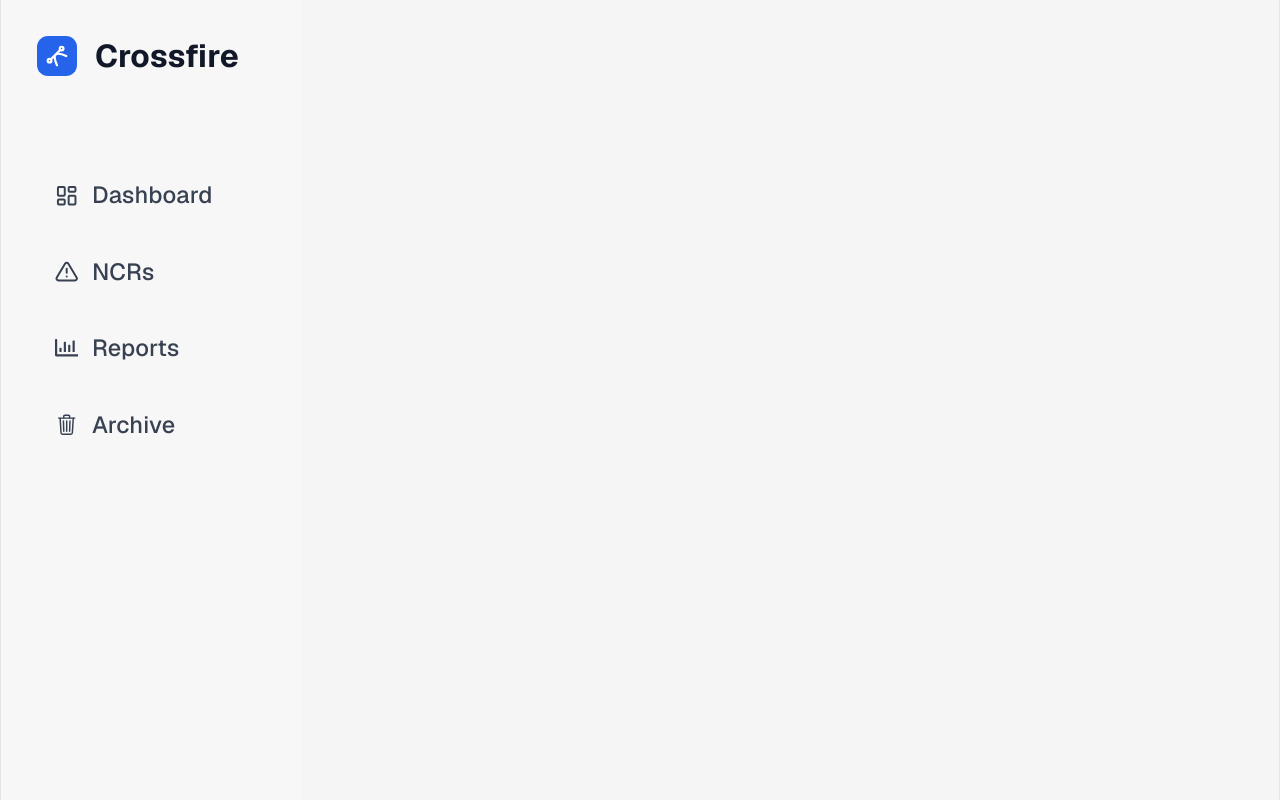
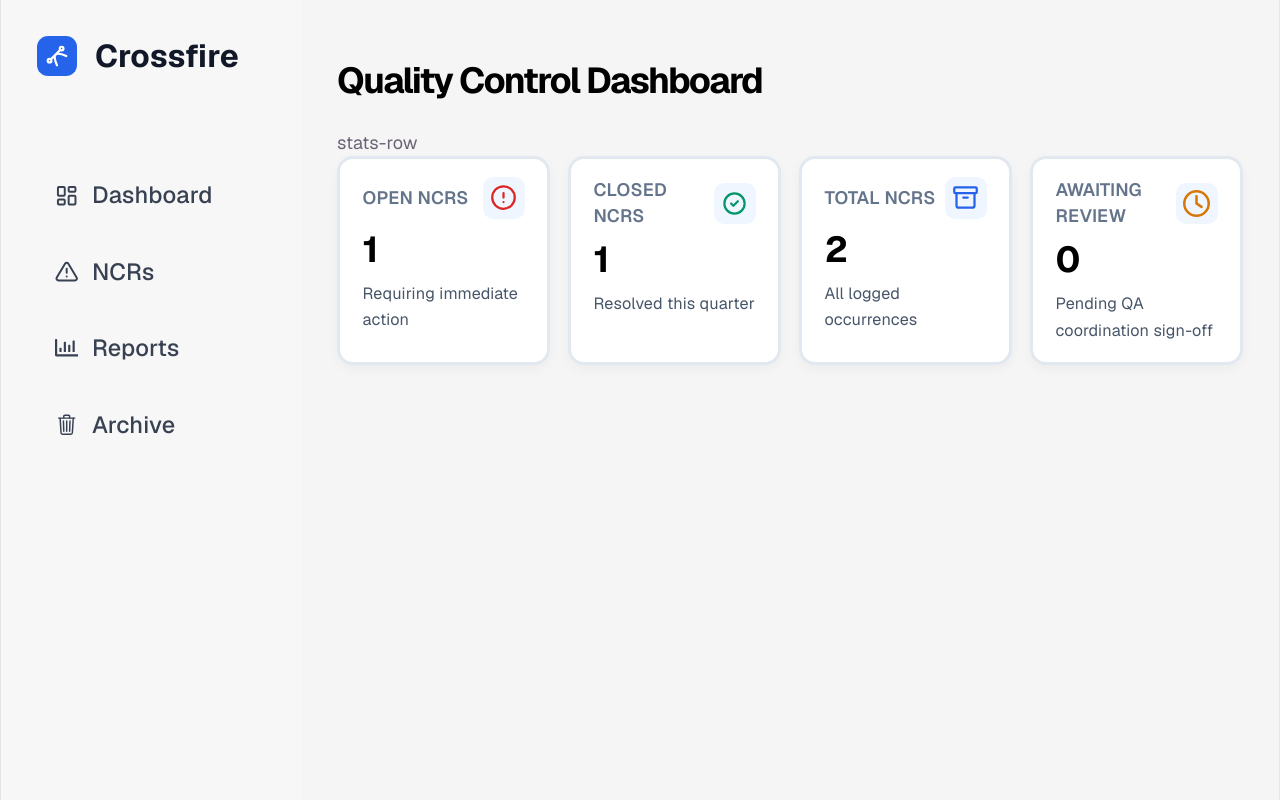
Before and after one commit to smutrux/prog1180, a React (Vite) app: page / in a window 1280 px wide. Built offline with nearby package versions, Linux system fonts and the light colour scheme.

Commit message:
fixed routing

```diff
--- a/src/App.tsx
+++ b/src/App.tsx
@@ -15,6 +15,7 @@ function App() {
     <>
       <SidebarNav></SidebarNav>
       <main>
+        {path === "/" && <Dashboard />}
         {path === "/dashboard" && <Dashboard />}
         {path === "/ncrs" && <NCRs />}
         {path === "/reports" && <Reports />}
```
